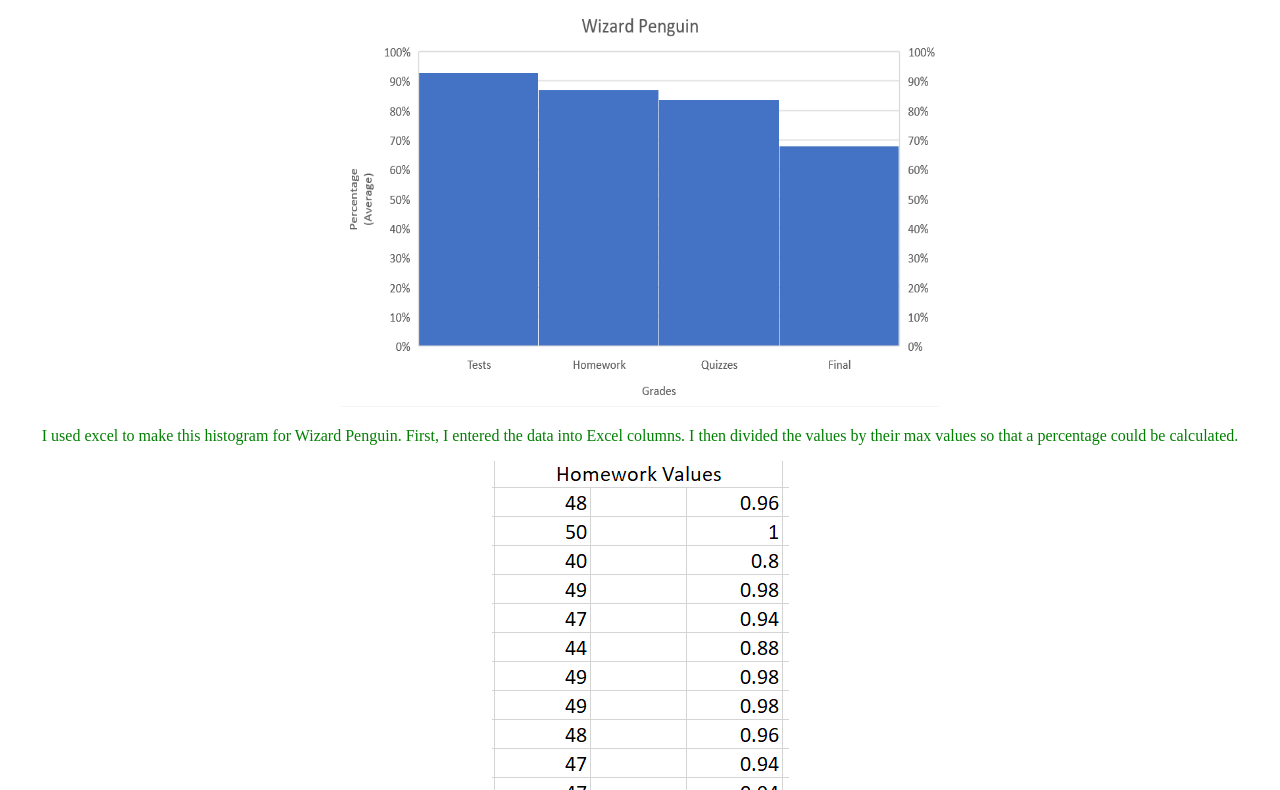
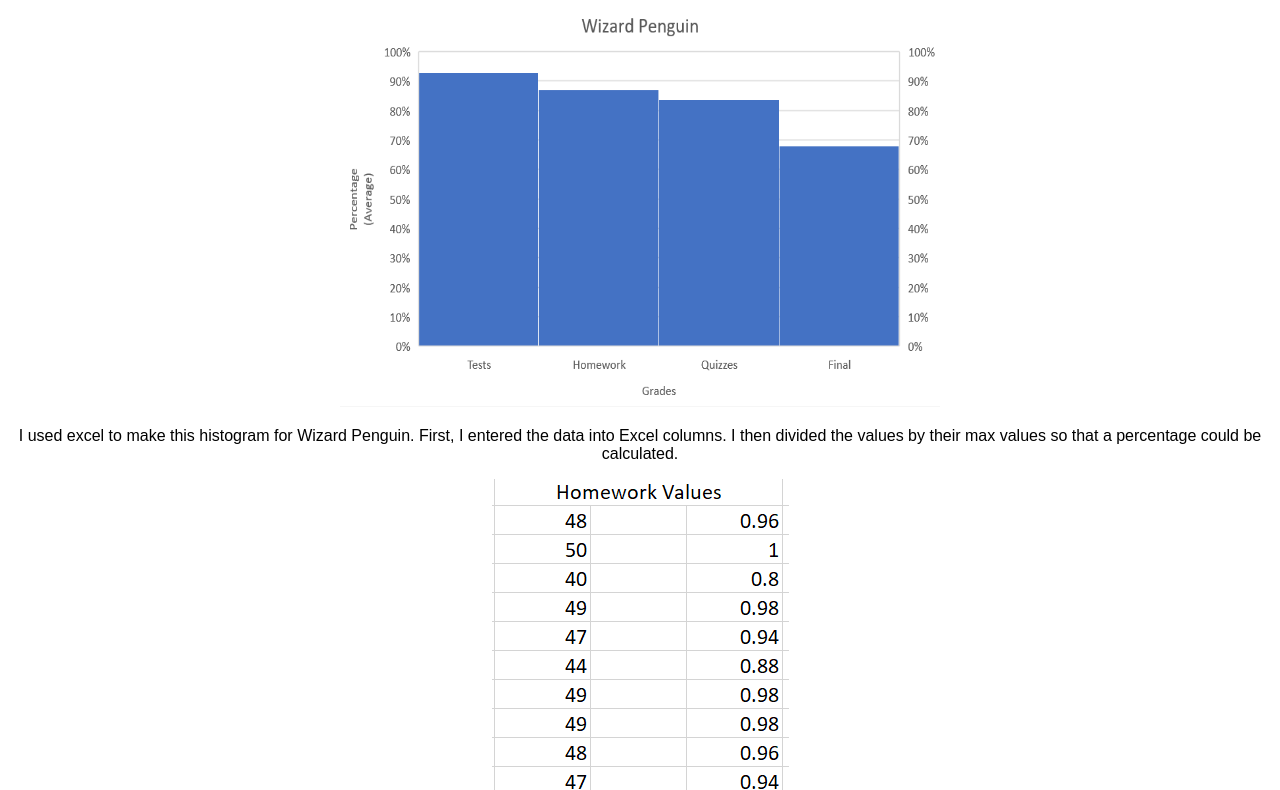
Before and after one commit to NotBenHodges/Penguins, a plain HTML site: page index.html in a window 1280 px wide. Shown: the part 73-863 px from the top of the page. Drawn offline with Linux system fonts and the light colour scheme.

Commit message:
added font

```diff
--- a/stylesheet.css
+++ b/stylesheet.css
@@ -1,4 +1,4 @@
 body {
-   color: green;
+   font-family: sans-serif;
    text-align: center;
 }
```
